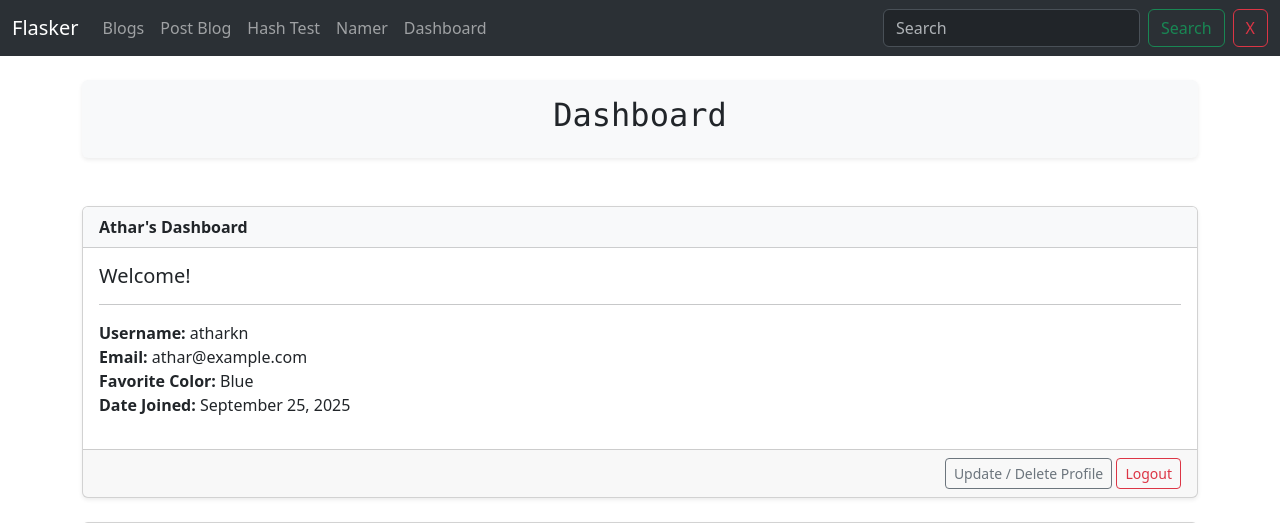
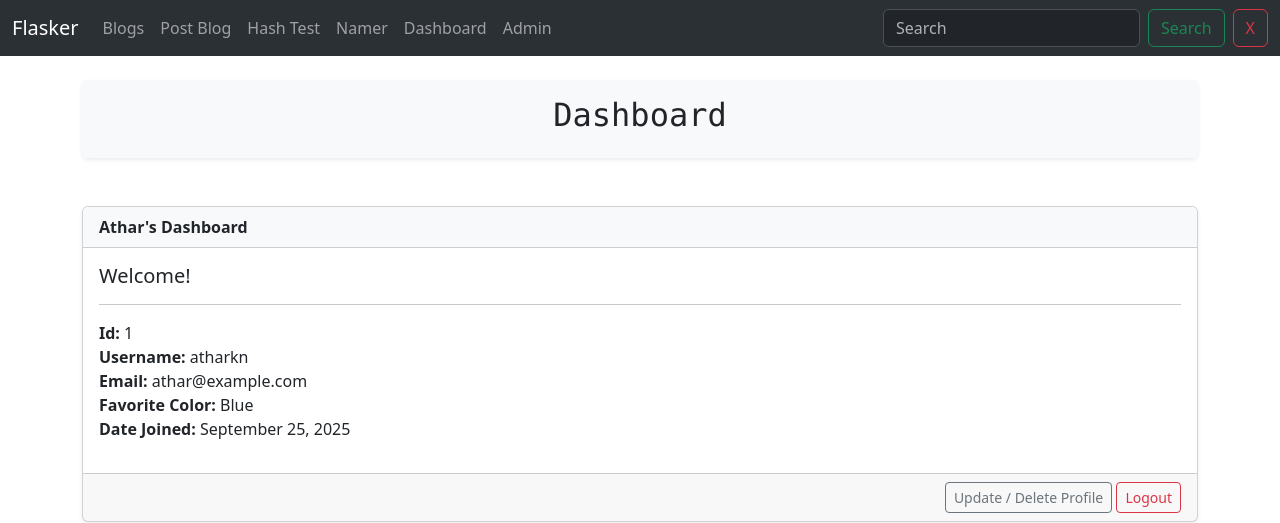
Before and after one commit to atharkn7/flasker, a Flask app: page /dashboard in a window 1280 px wide. Shown: the top 523 px of the page. Run offline with Flask 3, Linux system fonts and the light colour scheme; a user stored in the database is signed in; some libraries are stand-ins or nearby versions.

Commit message:
Admin page added

```diff
--- a/app.py
+++ b/app.py
@@ -124,6 +124,18 @@ def user():
 
 
 """ USER MANAGEMENT """
+# Admin User
+@app.route("/admin")
+def admin():
+    # Logic to say user ID 1 is admin ()
+        # Not the best way to do this but a hacky way
+    if current_user.id == 1:
+        return render_template("admin.html")
+    else:
+        flash("You are not authorized to access this page...")
+        return redirect(url_for("dashboard"))
+
+
 # Add User Page (Shows how to add to DB)
 @app.route("/user/add", methods=["GET", "POST"])
 def add_user():
@@ -419,7 +431,7 @@ def delete_posts(id):
 
 """ BLOG ACTIONS """
 # Search blog posts
-@app.route("/search", methods=["POST"])
+@app.route("/search", methods=["GET", "POST"])
 def search():
     form = SearchForm()
     post = Posts.query  # Getting all posts
--- a/templates/dashboard.html
+++ b/templates/dashboard.html
@@ -28,6 +28,7 @@
         <h5 class="card-title">Welcome!</h5>
         <hr>
         <ul class="list-unstyled mb-3">
+            <li><strong>Id:</strong> {{ current_user.id }}</li>
             <li><strong>Username:</strong> {{ current_user.username }}</li>
             <li><strong>Email:</strong> {{ current_user.email }}</li>
             <li><strong>Favorite Color:</strong> {{ current_user.fav_color }}</li>
--- a/templates/nav.html
+++ b/templates/nav.html
@@ -28,7 +28,12 @@
                 <li class="nav-item">
                     <a class="nav-link" href="{{ url_for('dashboard') }}">Dashboard</a>
                 </li>
-
+                <!-- Admin access for userid = 1 -->
+                {% if current_user.id == 1 %}
+                <li class="nav-item">
+                    <a class="nav-link" href="{{ url_for('admin') }}">Admin</a>
+                </li>
+                {% endif %}
                 {% else %}
 
                 <!-- Anyone can access -->
```
Also changed, not shown: templates/admin.html (added, +8 -0 lines).
